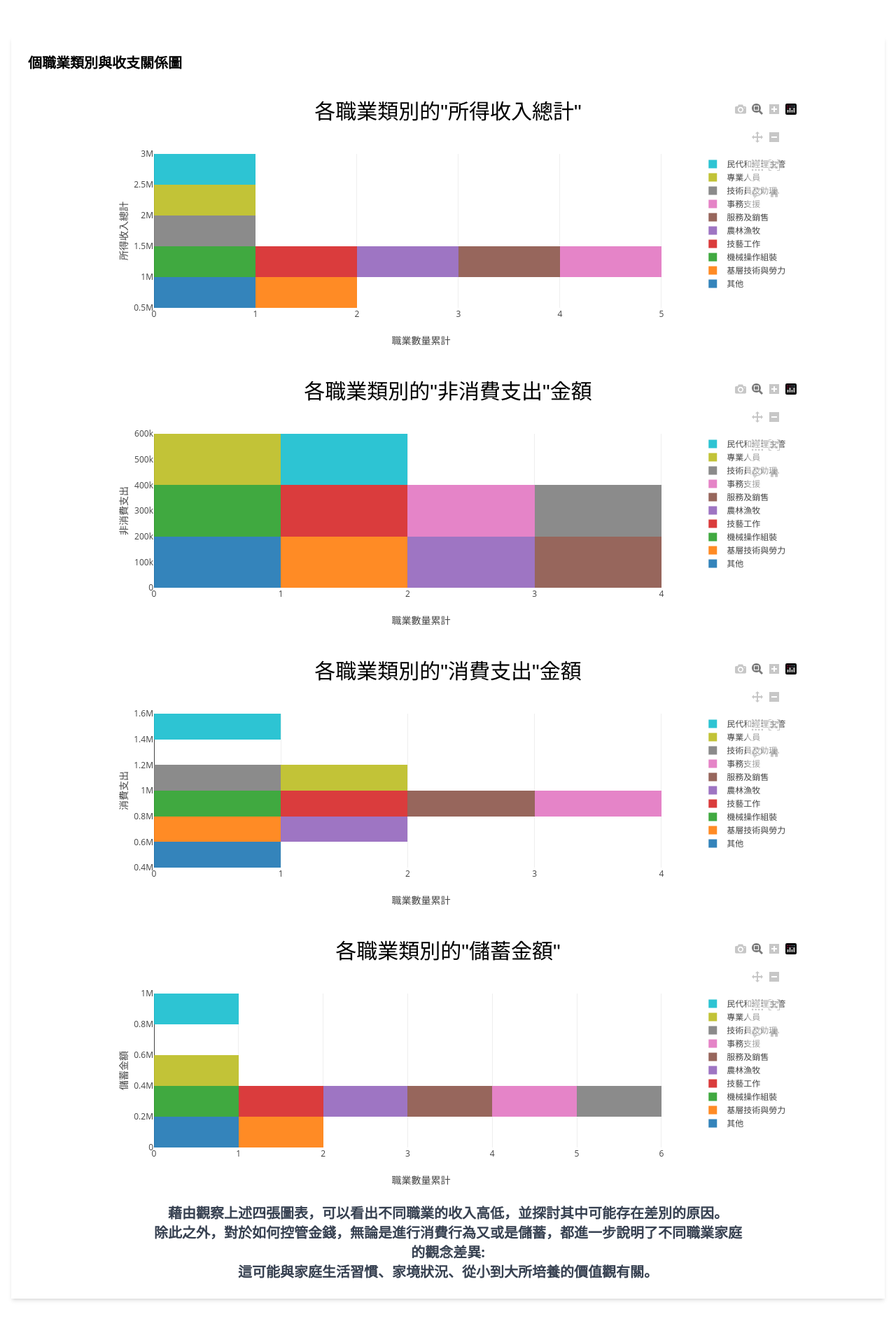
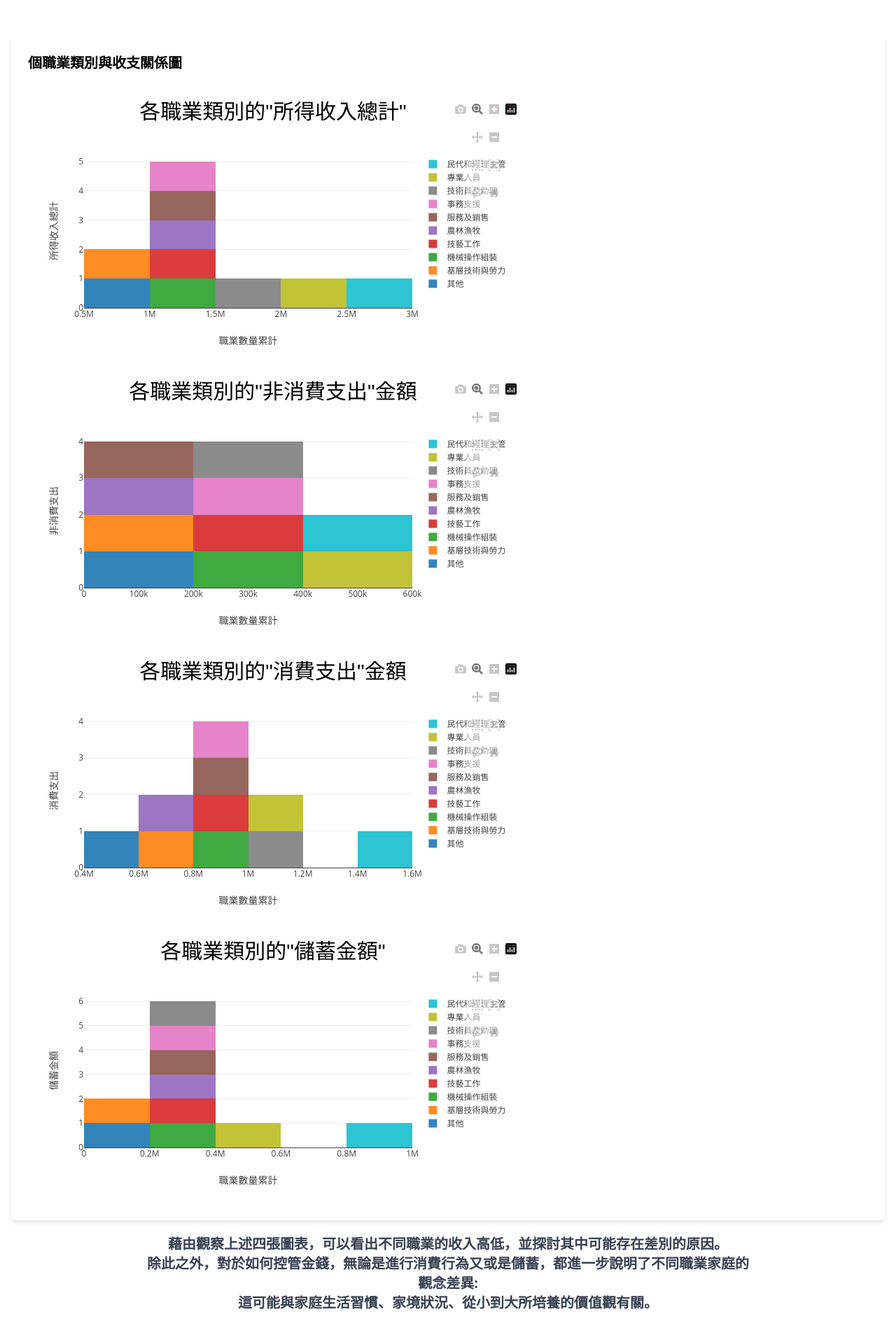
Before and after one commit to ATREE01/data-visualizaion, a Flask app: page /profession/ in a window 1280 px wide. Shown: the part 48-1956 px from the top of the page at 70% size. Run offline with Flask 3, Linux system fonts and the light colour scheme; some libraries are stand-ins or nearby versions.

Commit message:
直方圖二次修改

```diff
--- a/static/js/profession.js
+++ b/static/js/profession.js
@@ -17,7 +17,7 @@ const data1=[], data2=[], data3=[], data4 = [];
 for (let i = 10; i > 0; i--) {
     data1.push({
         type: "histogram",
-        y: [infor[0][i]],
+        x: [infor[0][i]],
         opacity: 0.9,
         name: pN[i-1]
     });
@@ -26,7 +26,7 @@ for (let i = 10; i > 0; i--) {
 for (let i = 10; i > 0; i--) {
     data2.push({
         type: "histogram",
-        y: [infor[1][i]],
+        x: [infor[1][i]],
         opacity: 0.9,
         name: pN[i-1]
     });
@@ -35,7 +35,7 @@ for (let i = 10; i > 0; i--) {
 for (let i = 10; i > 0; i--) {
     data3.push({
         type: "histogram",
-        y: [infor[2][i]],
+        x: [infor[2][i]],
         opacity: 0.9,
         name: pN[i-1]
     });
@@ -44,7 +44,7 @@ for (let i = 10; i > 0; i--) {
 for (let i = 10; i > 0; i--) {
     data4.push({
         type: "histogram",
-        y: [infor[3][i]],
+        x: [infor[3][i]],
         opacity: 0.9,
         name: pN[i-1]
     });
@@ -61,13 +61,12 @@ const layout1 = {
     },
     xaxis: {
         title: '職業數量累計',
+    },
+    yaxis: {
+        title: '所得收入總計',
         tickvals:[0,1,2,3,4,5,6,7],
         ticktext: ["0","1","2","3","4","5","6","7"],
     },
-    yaxis: {
-        title: '所得收入總計',
-    },
-    width: 1000,
     height: 400,
     barmode: "stack",//"stack", "group", "overlay"
 };
@@ -83,13 +82,12 @@ const layout2 = {
     },
     xaxis: {
         title: '職業數量累計',
+    },
+    yaxis: {
+        title: '非消費支出',
         tickvals:[0,1,2,3,4,5,6,7],
         ticktext: ["0","1","2","3","4","5","6","7"],
     },
-    yaxis: {
-        title: '非消費支出'
-    },
-    width: 1000,
     height: 400,
     barmode: "stack",//"stack", "group", "overlay"
 };
@@ -105,13 +103,12 @@ const layout3 = {
     },
     xaxis: {
         title: '職業數量累計',
+    },
+    yaxis: {
+        title: '消費支出',
         tickvals:[0,1,2,3,4,5,6,7],
         ticktext: ["0","1","2","3","4","5","6","7"],
     },
-    yaxis: {
-        title: '消費支出'
-    },
-    width: 1000,
     height: 400,
     barmode: "stack",//"stack", "group", "overlay"
 };
@@ -127,13 +124,12 @@ const layout4 = {
     },
     xaxis: {
         title: '職業數量累計',
+    },
+    yaxis: {
+        title: '儲蓄金額',
         tickvals:[0,1,2,3,4,5,6,7],
         ticktext: ["0","1","2","3","4","5","6","7"],
     },
-    yaxis: {
-        title: '儲蓄金額'
-    },
-    width: 1000,
     height: 400,
     barmode: "stack",//"stack", "group", "overlay"
 };
--- a/templates/profession.html
+++ b/templates/profession.html
@@ -14,11 +14,11 @@
             <input type="hidden" id="professionData" value="{{ professionData }}">
             <div class="bg-white p-6 shadow-md my-5">
                 <h2 class="text-xl font-semibold mb-4">個職業類別與收支關係圖</h2>
-                <div class="flex flex-wrap justify-center space-y-6">
-                    <div class="flex flex-wrap justify-center" id="professionChart1">
-                    <div class="flex flex-wrap justify-center" id="professionChart2">
-                    <div class="flex flex-wrap justify-center" id="professionChart3">
-                    <div class="flex flex-wrap justify-center" id="professionChart4">
+                <div class="flex flex-wrap">
+                    <div class="" id="professionChart1"></div>
+                    <div class="" id="professionChart2"></div>
+                    <div class="" id="professionChart3"></div>
+                    <div class="" id="professionChart4"></div>
                 </div>
             </div>
             <p class="w-[70%] mx-auto text-xl text-gray-700 font-bold text-center">
```
